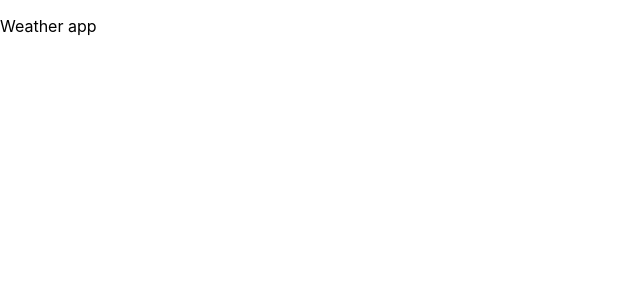
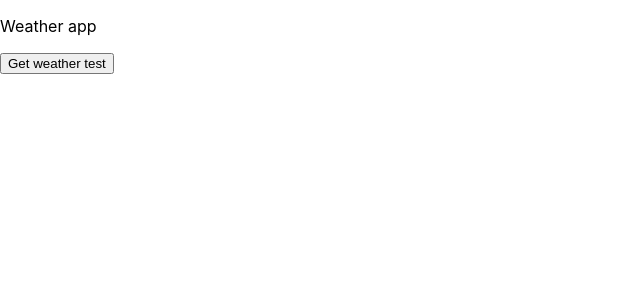
Before and after one commit to DavidThorpe71/weather-app, a React (Create React App) app in the folder weather-app-client/: page / in a window 1280 px wide. Shown: the top 300 px of the page, without its empty margins (0-640 px from the left). Built offline with nearby package versions, Linux system fonts and the light colour scheme.

Commit message:
Add proxy address and getWeather function

```diff
--- a/weather-app-client/package.json
+++ b/weather-app-client/package.json
@@ -13,6 +13,7 @@
     "test": "react-scripts test",
     "eject": "react-scripts eject"
   },
+  "proxy": "http://localhost:4000",
   "eslintConfig": {
     "extends": "react-app"
   },
--- a/weather-app-client/src/App.js
+++ b/weather-app-client/src/App.js
@@ -2,11 +2,24 @@ import React, { PureComponent } from "react";
 import "./App.css";
 
 class App extends PureComponent {
+  getWeather = async () => {
+    const data = await fetch("/weather", {
+      method: "Post",
+      headers: {
+        Accept: "application/json",
+        "Content-Type": "application/json"
+      },
+      body: JSON.stringify({ requestedLocation: "Singapore" })
+    }).then(res => res.json());
+    console.log({ data });
+  };
+
   render() {
     return (
       <div className="App">
         <header className="App-header">
           <p>Weather app</p>
+          <button onClick={this.getWeather}>Get weather test</button>
         </header>
       </div>
     );
```
